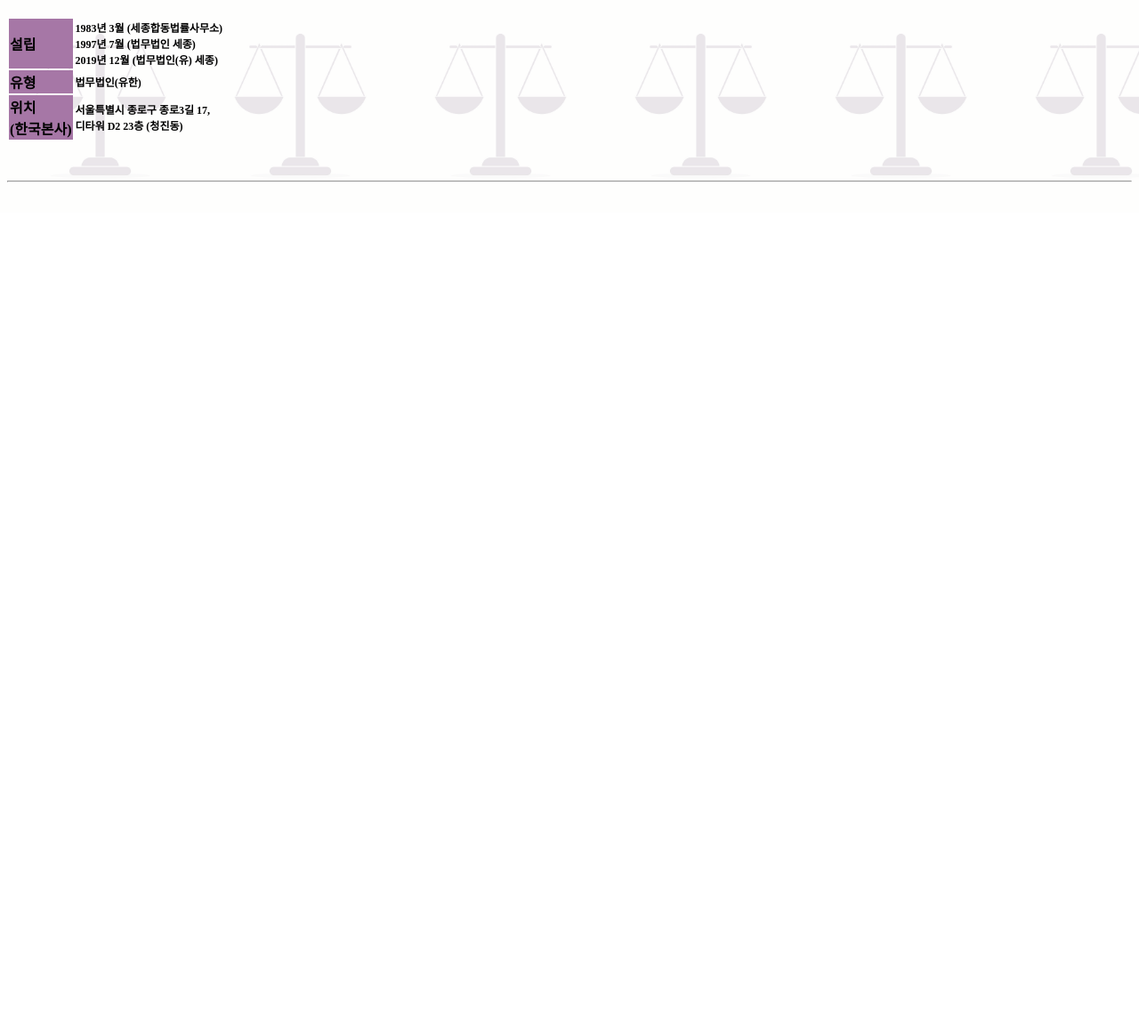
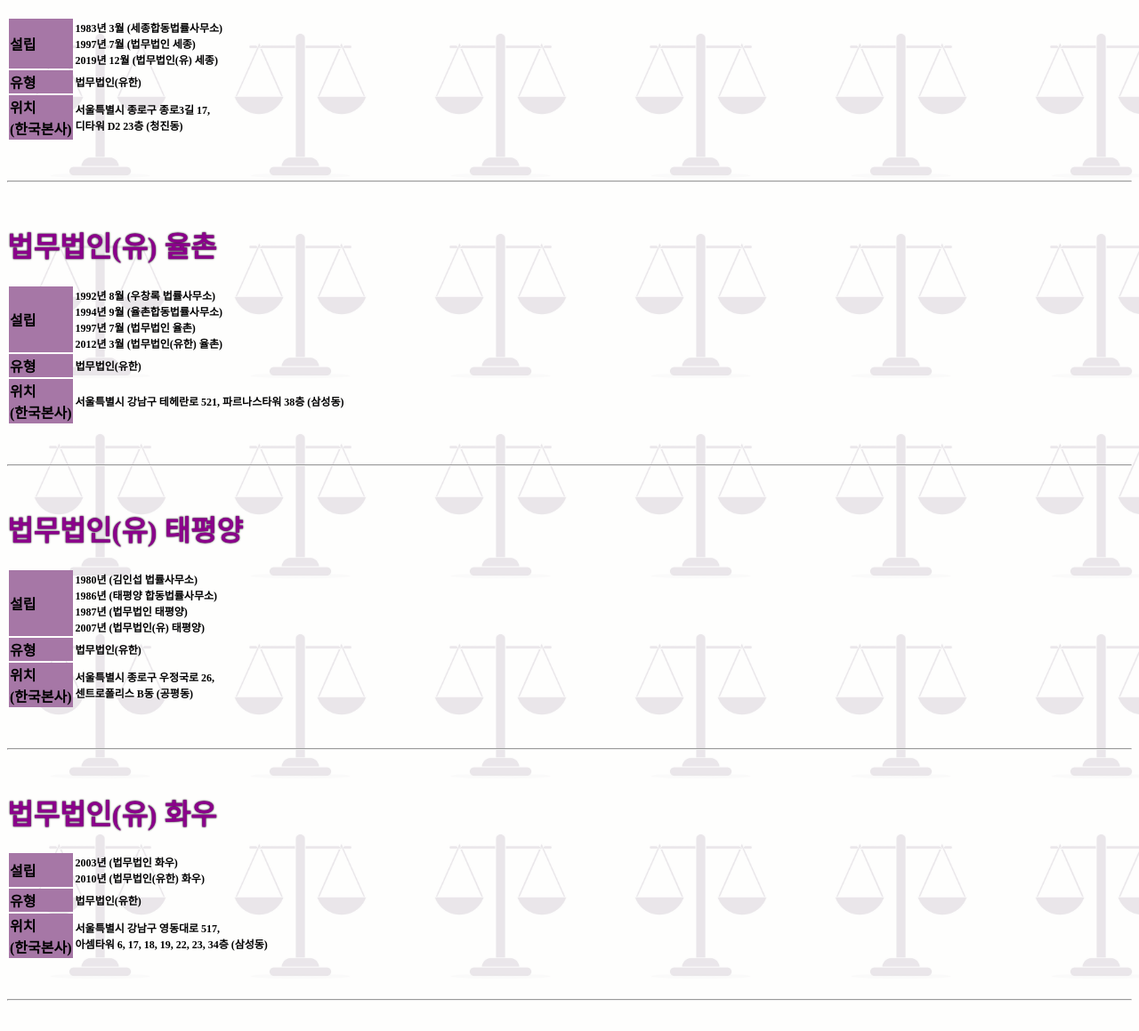
Before and after one commit to stockyswing3738/-Top-6-law-firms-in-Korea-BS, a plain HTML site: page index.html in a window 1280 px wide. Shown: the part 1120-2279 px from the top of the page at 89% size. Before the commit the page ends 1359 px from the top, so only its background shows below. Drawn offline with Linux system fonts and the light colour scheme.

Commit message:
Update index.html

```diff
--- a/index.html
+++ b/index.html
@@ -90,6 +90,69 @@
 
 <br><br><hr><br>
 
+<h1 style="color:darkmagenta; text-shadow: black 0px 0px 2px;">법무법인(유) 율촌</h1>
+<table style="text-align:left">
+	<tr>
+		<th style="background-color:#a677a6">설립</th>
+		<th style="font-size:75%">1992년 8월 (우창록 법률사무소)
+<br>1994년 9월 (율촌합동법률사무소)
+<br>1997년 7월 (법무법인 율촌)
+<br>2012년 3월 (법무법인(유한) 율촌)</th>
+	</tr>
+		<tr>
+		<th style="background-color:#a677a6">유형</th>
+		<th style="font-size:75%">법무법인(유한)</th>
+	</tr>
+	<tr>
+		<th style="background-color:#a677a6">위치<br>(한국본사)</th>
+		<th style="font-size:75%">서울특별시 강남구 테헤란로 521,
+		파르나스타워 38층 (삼성동)<br></th>
+	</tr>
+</table>
+
+<br><br><hr><br>
+
+<h1 style="color:darkmagenta; text-shadow: black 0px 0px 2px;">법무법인(유) 태평양</h1>
+<table style="text-align:left">
+	<tr>
+		<th style="background-color:#a677a6">설립</th>
+		<th style="font-size:75%">1980년 (김인섭 법률사무소)
+<br>1986년 (태평양 합동법률사무소)
+<br>1987년 (법무법인 태평양)
+<br>2007년 (법무법인(유) 태평양)
+	</tr>
+		<tr>
+		<th style="background-color:#a677a6">유형</th>
+		<th style="font-size:75%">법무법인(유한)</th>
+	</tr>
+	<tr>
+		<th style="background-color:#a677a6">위치<br>(한국본사)</th>
+		<th style="font-size:75%">서울특별시 종로구 우정국로 26,<br>센트로폴리스 B동 (공평동)</th>
+	</tr>
+</table>
+
+<br><br><hr><br>
+
+<h1 style="color:darkmagenta; text-shadow: black 0px 0px 2px;">법무법인(유) 화우</h1>
+<table style="text-align:left">
+	<tr>
+		<th style="background-color:#a677a6">설립</th>
+		<th style="font-size:75%">2003년 (법무법인 화우)
+<br>2010년 (법무법인(유한) 화우)</th>
+	</tr>
+		<tr>
+		<th style="background-color:#a677a6">유형</th>
+		<th style="font-size:75%">법무법인(유한)</th>
+	</tr>
+	<tr>
+		<th style="background-color:#a677a6">위치<br>(한국본사)</th>
+		<th style="font-size:75%">서울특별시 강남구 영동대로 517,<br>아셈타워 6, 17, 18, 19, 22, 23, 34층 (삼성동)</th>
+	</tr>
+</table>
+
+<br><br><hr><br>
+
+
 </body>
 
 </html>
```
